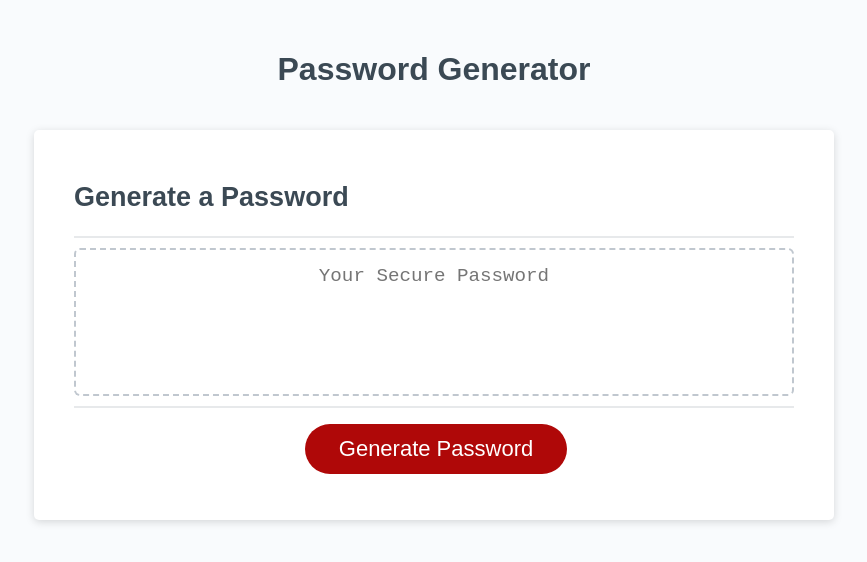
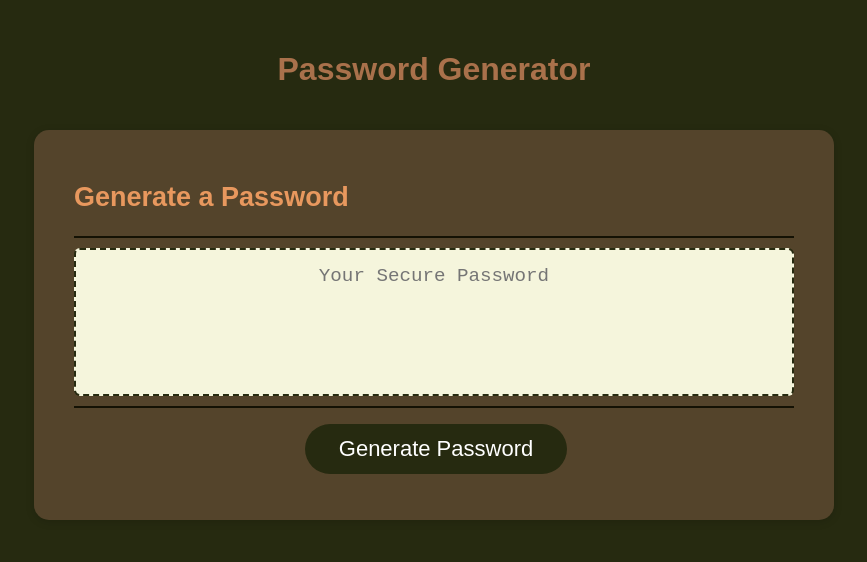
Before and after one commit to Gera1313/3-Password-Generator, a plain HTML site: page Develop/index.html in a window 1280 px wide. Shown: the whole page, without its empty margins (206-1073 px from the left). Drawn offline with Linux system fonts and the light colour scheme.

Commit message:
added some color to the site

```diff
--- a/Develop/style.css
+++ b/Develop/style.css
@@ -14,7 +14,7 @@ body,
 
 body {
   font-family: sans-serif;
-  background-color: #f9fbfd;
+  background-color: #262a10;
 }
 
 .wrapper {
@@ -27,15 +27,15 @@ header {
   text-align: center;
   padding: 20px;
   padding-top: 0px;
-  color: hsl(206, 17%, 28%);
+  color: #a9714b;
 }
 
 .card {
-  background-color: hsl(0, 0%, 100%);
-  border-radius: 5px;
+  background-color: #54442b;
+  border-radius: 15px;
   border-width: 1px;
   box-shadow: rgba(0, 0, 0, 0.15) 0px 2px 8px 0px;
-  color: hsl(206, 17%, 28%);
+  color: #e8985e;
   font-size: 18px;
   margin: 0 auto;
   max-width: 800px;
@@ -46,7 +46,7 @@ header {
   content: " ";
   display: block;
   width: 100%;
-  background: #e7e9eb;
+  background: #141204;
   height: 2px;
 }
 
@@ -62,7 +62,7 @@ header {
   content: " ";
   display: block;
   width: 100%;
-  background: #e7e9eb;
+  background: #141204;
   height: 2px;
 }
 
@@ -74,7 +74,7 @@ header {
 
 .btn {
   border: none;
-  background-color: hsl(360, 91%, 36%);
+  background-color: #262a10;
   border-radius: 25px;
   box-shadow: rgba(0, 0, 0, 0.1) 0px 1px 6px 0px rgba(0, 0, 0, 0.2) 0px 1px 1px
     0px;
@@ -112,10 +112,11 @@ button[disabled] {
   text-align: center;
   margin-top: 10px;
   margin-bottom: 10px;
-  border: 2px dashed #c0c7cf;
+  border: 2px dashed #262a10;
   border-radius: 6px;
   resize: none;
   overflow: hidden;
+  background-color: beige;
 }
 
 @media (max-width: 690px) {
```
